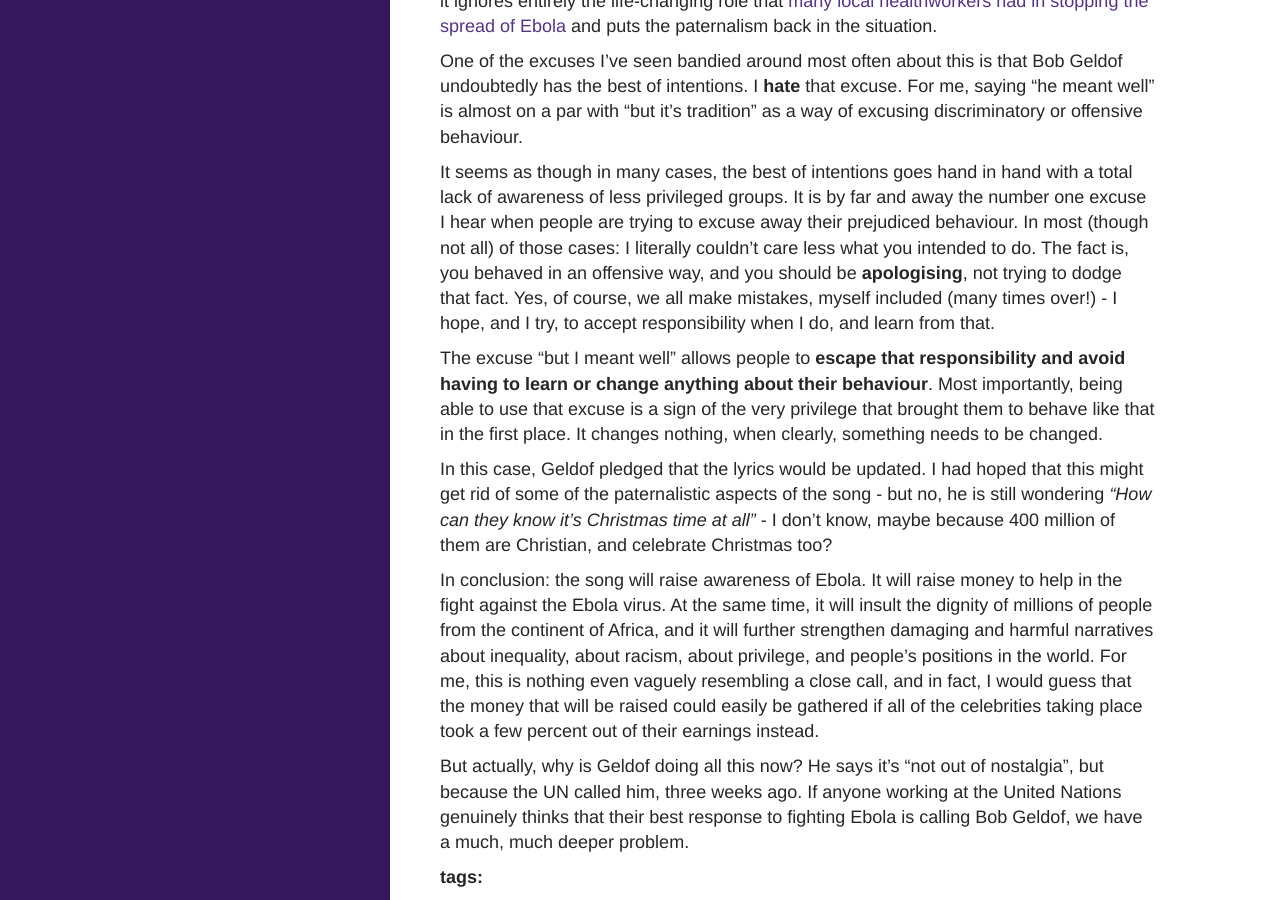
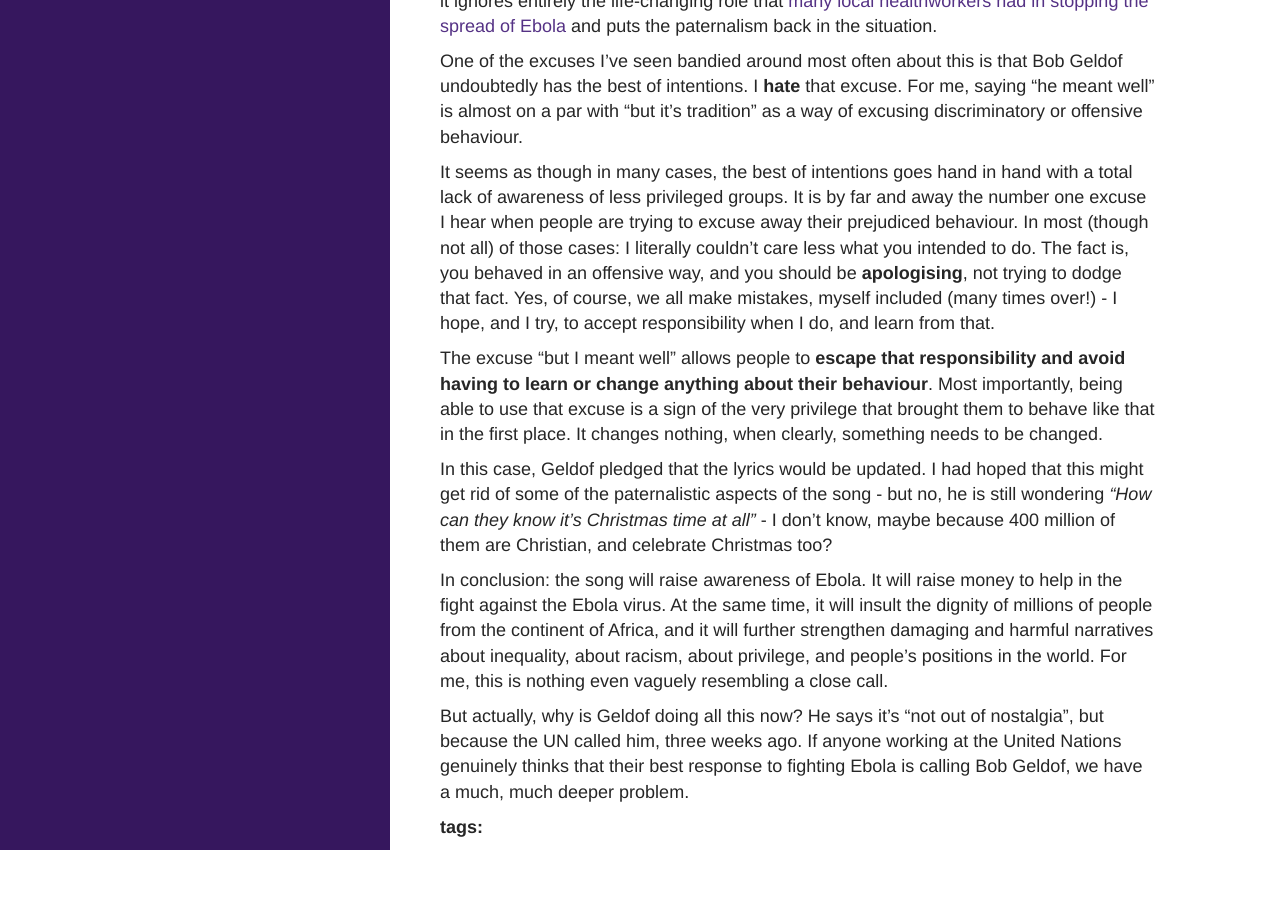
Before and after one commit to zararah/zararah.net, a Jekyll site: the page built from _posts/2014/2014-11-16-band-aid-30.md, in a window 1280 px wide and 900 px high, scrolled down 1093 px. Built offline with Jekyll 4.4.1, drawn with Linux system fonts in a browser that asks for light colours; Markdown is read by kramdown in place of the engine named in the settings; comment, search, counter and statistics services are not loaded; after the commit the page ends 1943 px from its top, so only the background shows below that.

Commit message:
Update band aid post

```diff
--- a/_posts/2014/2014-11-16-band-aid-30.md
+++ b/_posts/2014/2014-11-16-band-aid-30.md
@@ -29,6 +29,6 @@
 
 In this case, Geldof pledged that the lyrics would be updated. I had hoped that this might get rid of some of the paternalistic aspects of the song - but no, he is still wondering *"How can they know it's Christmas time at all"* - I don't know, maybe because 400 million of them are Christian, and celebrate Christmas too?
 
-In conclusion: the song will raise awareness of Ebola. It will raise money to help in the fight against the Ebola virus. At the same time, it will insult the dignity of millions of people from the continent of Africa, and it will further strengthen damaging and harmful narratives about inequality, about racism, about privilege, and people's positions in the world. For me, this is nothing even vaguely resembling a close call, and in fact, I would guess that the money that will be raised could easily be gathered if all of the celebrities taking place took a few percent out of their earnings instead.
+In conclusion: the song will raise awareness of Ebola. It will raise money to help in the fight against the Ebola virus. At the same time, it will insult the dignity of millions of people from the continent of Africa, and it will further strengthen damaging and harmful narratives about inequality, about racism, about privilege, and people's positions in the world. For me, this is nothing even vaguely resembling a close call.
 
 But actually, why is Geldof doing all this now? He says it's "not out of nostalgia", but because the UN called him, three weeks ago. If anyone working at the United Nations genuinely thinks that their best response to fighting Ebola is calling Bob Geldof, we have a much, much deeper problem.
```
